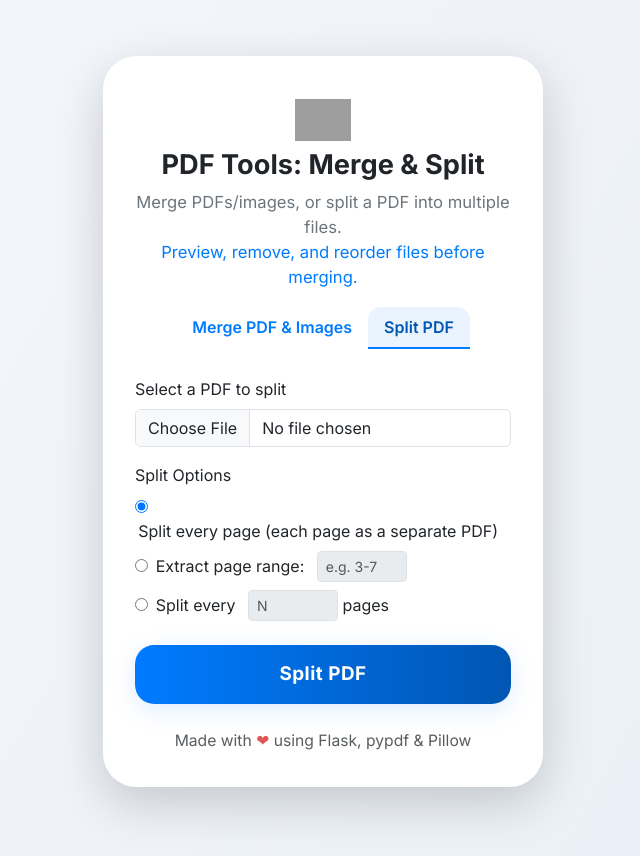
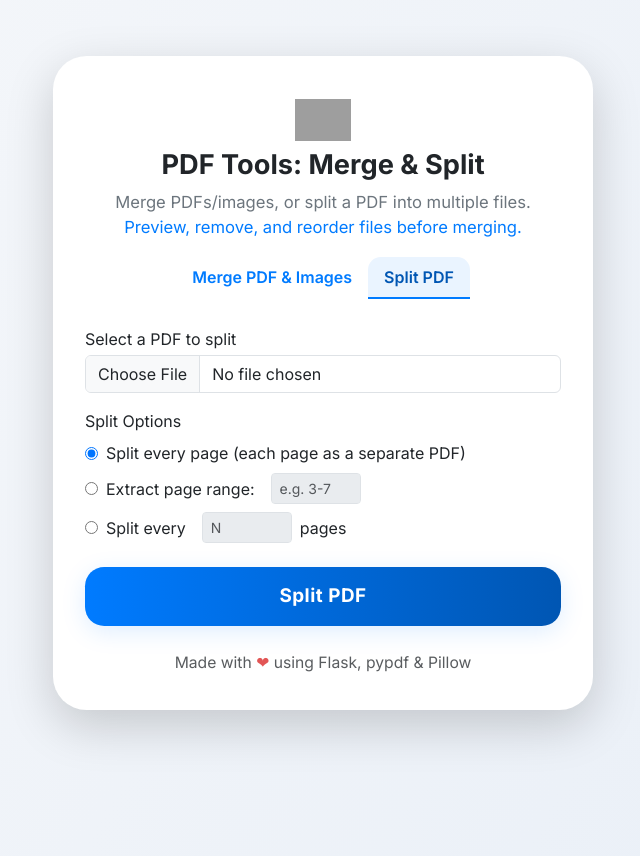
Before and after one commit to datasamdev/pdfcombine, a Flask app: page / in a window 1280 px wide, after a click on "Split PDF". Shown: the whole page, without its empty margins (317-957 px from the left). Run offline with Flask 3, Linux system fonts and the light colour scheme; some libraries are stand-ins or nearby versions; grey boxes are pictures that could not be loaded.

Commit message:
enhancements to UI

```diff
--- a/templates/index.html
+++ b/templates/index.html
@@ -18,7 +18,7 @@
             min-height: 100vh;
         }
         .main-card {
-            max-width: 440px;
+            max-width: 540px;
             margin: 7vh auto 0 auto;
             background: #fff;
             border-radius: 2.1rem;
@@ -70,6 +70,9 @@
             margin-bottom: 0.4rem;
             position: relative;
             overflow: hidden;
+            display: flex;
+            flex-direction: column;
+            align-items: center;
         }
         .custom-file-label.dragover {
             background: #e3f2fd;
@@ -156,48 +159,29 @@
         }
         .split-option-row {
             margin-bottom: 0.5rem;
+            display: flex;
+            align-items: center;
+            gap: 0.5rem;
         }
         .split-option-row label {
-            margin-left: 0.2rem;
             font-weight: 500;
+            margin-bottom: 0;
         }
         .split-option-row input[type="text"], .split-option-row input[type="number"] {
             width: 90px;
+            margin-left: 0.5rem;
+            margin-bottom: 0;
             display: inline-block;
-            margin-left: 0.5rem;
+            vertical-align: middle;
         }
         .main-card small {
             font-size: 0.98em;
-        }
-        .spinner-overlay {
-            position: fixed;
-            top: 0; left: 0; width: 100vw; height: 100vh;
-            background: rgba(255,255,255,0.6);
-            display: flex;
-            align-items: center;
-            justify-content: center;
-            z-index: 1000;
-            display: none;
-        }
-        .toast-container {
-            position: fixed;
-            top: 1.5rem;
-            right: 1.5rem;
-            z-index: 1100;
-        }
-        .toast.show {
-            opacity: 1;
-            transition: opacity 0.5s;
-        }
-        .toast {
-            opacity: 0;
-            transition: opacity 0.5s;
         }
         @keyframes fadeIn {
             from { opacity: 0; transform: translateY(40px);}
             to { opacity: 1; transform: translateY(0);}
         }
-        @media (max-width: 600px) {
+        @media (max-width: 700px) {
             .main-card {
                 max-width: 99vw;
                 padding: 1.2rem 0.2rem 1.2rem 0.2rem;
@@ -207,23 +191,6 @@
     </style>
 </head>
 <body>
-    <!-- Progress Spinner Overlay -->
-    <div class="spinner-overlay" id="spinnerOverlay">
-        <div class="spinner-border text-primary" style="width: 3rem; height: 3rem;" role="status">
-            <span class="visually-hidden">Processing...</span>
-        </div>
-    </div>
-    <!-- Toast for success -->
-    <div class="toast-container" id="toastContainer">
-        <div class="toast align-items-center text-bg-success border-0" id="successToast" role="alert">
-            <div class="d-flex">
-                <div class="toast-body" id="toastMsg">
-                    Success! Your file is ready.
-                </div>
-                <button type="button" class="btn-close btn-close-white me-2 m-auto" onclick="hideToast()" aria-label="Close"></button>
-            </div>
-        </div>
-    </div>
     <div class="main-card shadow-lg">
         <div class="text-center mb-3">
             <img src="https://img.icons8.com/ios-filled/100/007bff/pdf.png" alt="PDF Merger" class="logo">
@@ -245,11 +212,12 @@
             <!-- Merge Tab -->
             <div class="tab-pane fade show active" id="merge" role="tabpanel" aria-labelledby="merge-tab">
                 <form method="POST" enctype="multipart/form-data" id="pdfForm" autocomplete="off">
-                    <label class="form-label mt-2">Select PDF and image files to merge</label>
+                    <label class="form-label mt-2 mb-1">Select PDF and image files to merge</label>
                     <div class="mb-2 position-relative">
                         <label class="custom-file-label" id="dropLabel">
-                            <span id="labelText">Click or drag &amp; drop your PDFs and images here</span>
+                            <span id="labelText" style="margin-bottom:6px;">Click or drag &amp; drop your PDFs and images here</span>
                             <input type="file" name="files" multiple accept=".pdf,.jpg,.jpeg,.png" class="custom-file-input" id="pdfInput" required tabindex="0">
+                            <span id="fileCount" style="color:#007bff; font-size:0.96em; margin-top:4px;"></span>
                         </label>
                     </div>
                     <ul class="file-list list-unstyled" id="fileList"></ul>
@@ -260,25 +228,25 @@
             <!-- Split Tab -->
             <div class="tab-pane fade" id="split" role="tabpanel" aria-labelledby="split-tab">
                 <form method="POST" enctype="multipart/form-data" id="splitForm" action="/split" autocomplete="off">
-                    <label class="form-label mt-2">Select a PDF to split</label>
+                    <label class="form-label mt-2 mb-1">Select a PDF to split</label>
                     <div class="mb-3">
                         <input type="file" name="pdf" accept=".pdf" class="form-control" id="splitPdfInput" required>
                     </div>
                     <div class="mb-3">
-                        <label class="form-label">Split Options</label>
+                        <label class="form-label mb-2">Split Options</label>
                         <div class="split-option-row">
                             <input type="radio" name="split_type" value="all_pages" id="split_all" checked>
-                            <label for="split_all">Split every page (each page as a separate PDF)</label>
+                            <label for="split_all" class="mb-0">Split every page (each page as a separate PDF)</label>
                         </div>
                         <div class="split-option-row">
                             <input type="radio" name="split_type" value="range" id="split_range">
-                            <label for="split_range">Extract page range:</label>
-                            <input type="text" name="page_range" id="pageRangeInput" placeholder="e.g. 3-7" class="form-control form-control-sm d-inline-block" disabled>
+                            <label for="split_range" class="mb-0">Extract page range:</label>
+                            <input type="text" name="page_range" id="pageRangeInput" placeholder="e.g. 3-7" class="form-control form-control-sm" disabled>
                         </div>
                         <div class="split-option-row">
                             <input type="radio" name="split_type" value="every_n" id="split_n">
-                            <label for="split_n">Split every</label>
-                            <input type="number" name="every_n" id="everyNInput" min="1" placeholder="N" class="form-control form-control-sm d-inline-block" disabled>
+                            <label for="split_n" class="mb-0">Split every</label>
+                            <input type="number" name="every_n" id="everyNInput" min="1" placeholder="N" class="form-control form-control-sm" disabled>
                             <span>pages</span>
                         </div>
                     </div>
@@ -298,18 +266,13 @@
         const fileOrder = document.getElementById('fileOrder');
         const dropLabel = document.getElementById('dropLabel');
         const labelText = document.getElementById('labelText');
-        const spinner = document.getElementById('spinnerOverlay');
-        const toastContainer = document.getElementById('toastContainer');
-        const successToast = document.getElementById('successToast');
-        const toastMsg = document.getElementById('toastMsg');
+        const fileCount = document.getElementById('fileCount');
         let filesArray = [];
 
         pdfInput.addEventListener('change', () => {
             filesArray = Array.from(pdfInput.files);
             renderFileList();
         });
-
-        // Hide native file input visually (handled in CSS above)
 
         // Drag & drop events for styling
         dropLabel.addEventListener('dragover', (e) => {
@@ -331,6 +294,7 @@
         function renderFileList() {
             fileList.innerHTML = '';
             if (filesArray.length > 0) {
+                fileCount.textContent = filesArray.length === 1 ? "1 file selected" : `${filesArray.length} files selected`;
                 filesArray.forEach((file, idx) => {
                     const li = document.createElement('li');
                     li.className = 'item d-flex align-items-center';
@@ -395,8 +359,8 @@
 
                     fileList.appendChild(li);
                 });
-                labelText.textContent = filesArray.length + ' file(s) selected';
             } else {
+                fileCount.textContent = "";
                 labelText.textContent = 'Click or drag & drop your PDFs and images here';
             }
             updateOrderInput();
@@ -421,49 +385,6 @@
             fileOrder.value = filesArray.map(f => f.name).join(',');
         }
 
-        // Show/hide spinner
-        function showSpinner() { spinner.style.display = 'flex'; }
-        function hideSpinner() { spinner.style.display = 'none'; }
-
-        // Show toast
-        function showToast(message) {
-            toastMsg.textContent = message;
-            successToast.classList.add('show');
-            setTimeout(hideToast, 3500);
-        }
-        function hideToast() {
-            successToast.classList.remove('show');
-        }
-
-        // On form submit, send files in the correct order using FormData
-        document.getElementById('pdfForm').addEventListener('submit', function(e) {
-            e.preventDefault();
-            if (filesArray.length === 0) return;
-            showSpinner();
-            const formData = new FormData();
-            filesArray.forEach(f => formData.append('files', f));
-            formData.append('order', filesArray.map(f => f.name).join(','));
-            fetch('/', {
-                method: 'POST',
-                body: formData
-            }).then(response => response.blob())
-              .then(blob => {
-                hideSpinner();
-                showToast('Merged PDF is ready!');
-                // Download the merged PDF
-                const url = window.URL.createObjectURL(blob);
-                const a = document.createElement('a');
-                a.href = url;
-                a.download = 'merged.pdf';
-                document.body.appendChild(a);
-                a.click();
-                a.remove();
-              }).catch(() => {
-                hideSpinner();
-                showToast('An error occurred. Please try again.');
-              });
-        });
-
         // --- Split Tab JS ---
         // Enable/disable inputs based on split type
         const splitAll = document.getElementById('split_all');
@@ -471,8 +392,6 @@
         const splitN = document.getElementById('split_n');
         const pageRangeInput = document.getElementById('pageRangeInput');
         const everyNInput = document.getElementById('everyNInput');
-        const splitForm = document.getElementById('splitForm');
-        const splitBtn = document.getElementById('splitBtn');
 
         function updateSplitInputs() {
             pageRangeInput.disabled = !splitRange.checked;
@@ -481,12 +400,6 @@
         splitAll.addEventListener('change', updateSplitInputs);
         splitRange.addEventListener('change', updateSplitInputs);
         splitN.addEventListener('change', updateSplitInputs);
-
-        splitForm.addEventListener('submit', function(e) {
-            showSpinner();
-            // Let the browser handle the download, just show spinner
-            setTimeout(() => hideSpinner(), 4000); // fallback in case of slow download
-        });
     </script>
 </body>
 </html>
```
